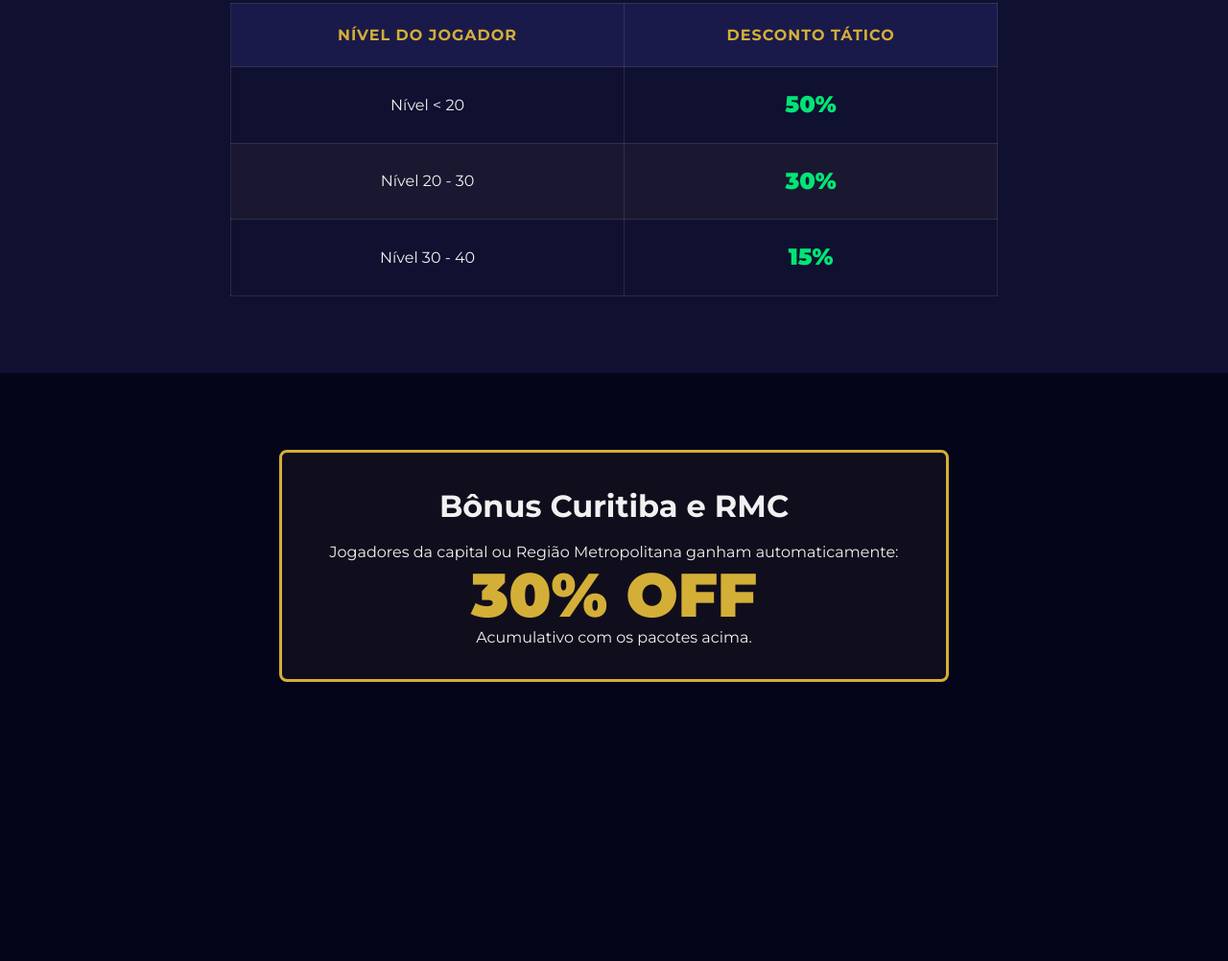
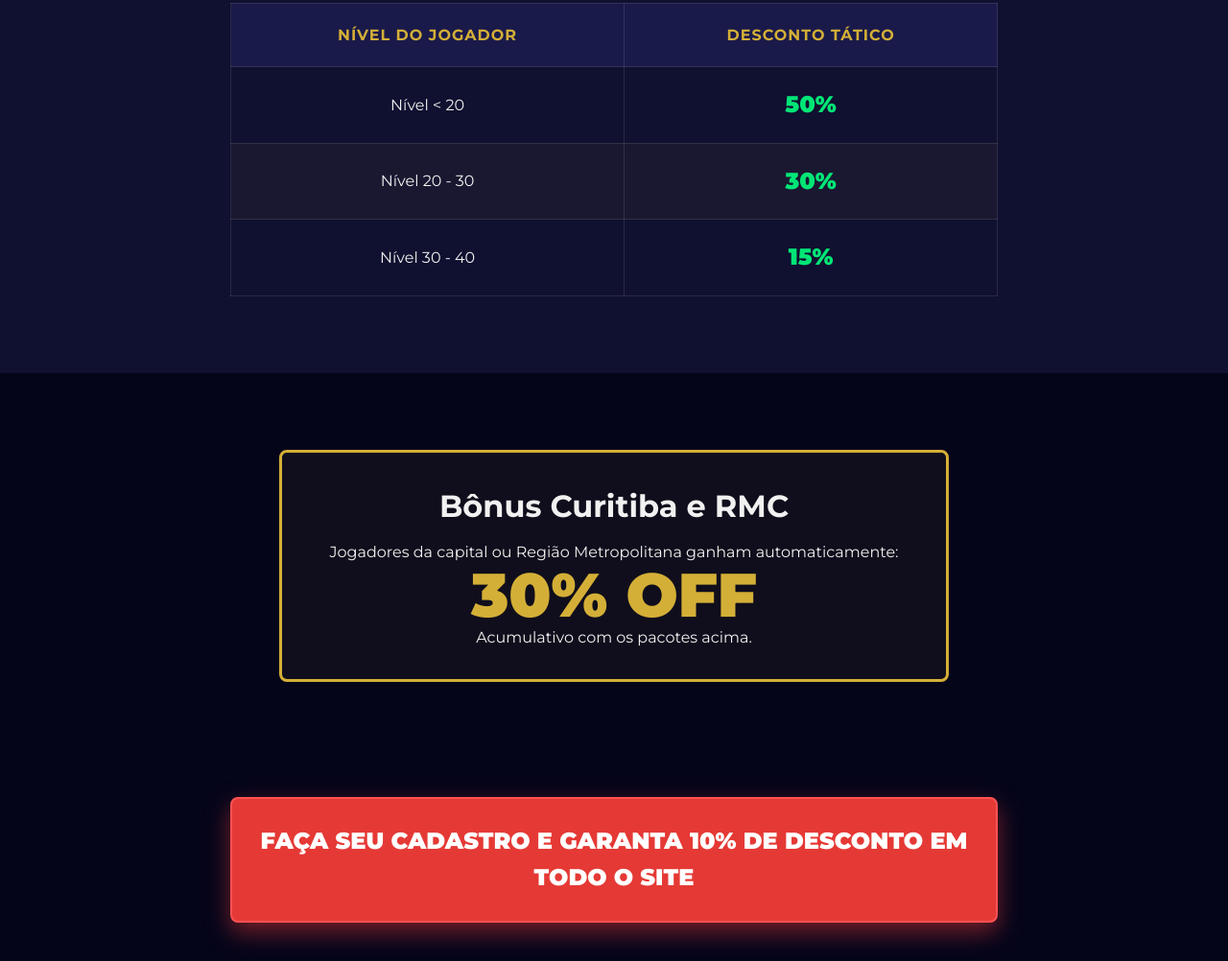
Before and after one commit to gustavohfesteves-cloud/poke-go-2, a plain HTML site: page index.html in a window 1280 px wide. Shown: the part 2564-3566 px from the top of the page at 96% size. Before the commit the page ends 3355 px from the top, so only its background shows below. Drawn offline with Linux system fonts and the light colour scheme.

Commit message:
Update index.html

```diff
--- a/index.html
+++ b/index.html
@@ -432,6 +432,6 @@
             </div>
         </div>
     </section>
-
+<a href="cadastro.html" style="display: block; width: 90%; max-width: 800px; margin: 40px auto; padding: 25px 20px; background-color: #e53935; color: #ffffff; text-align: center; font-family: 'Montserrat', sans-serif, Arial; font-size: clamp(1.2rem, 4vw, 1.5rem); font-weight: 900; text-transform: uppercase; text-decoration: none; border-radius: 8px; box-shadow: 0 10px 25px rgba(229, 57, 53, 0.5); border: 2px solid #ff5252;">Faça seu cadastro e garanta 10% de desconto em todo o site</a>
 </body>
 </html>
```
